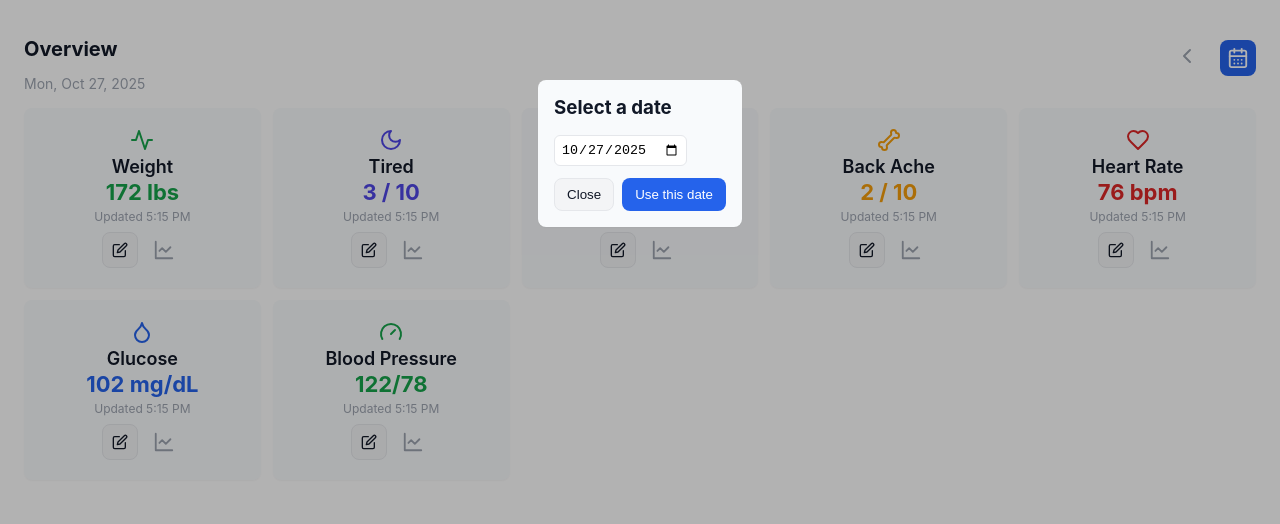
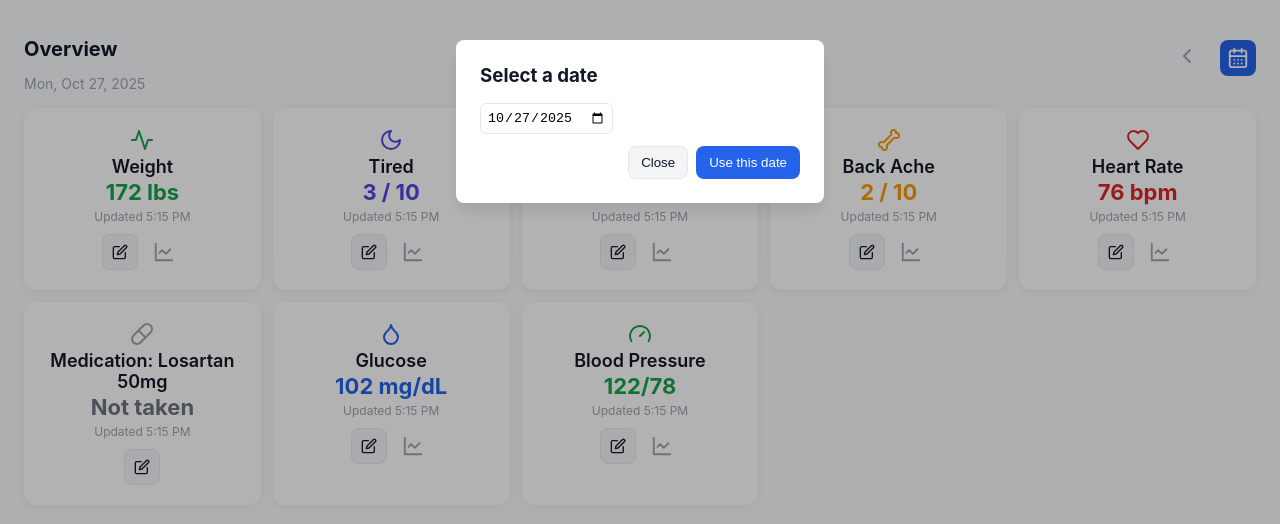
Before and after one commit to RSteeleLHCIO/DrGreg, a React (Vite) app: page / in a window 1280 px wide. Both pictures are taken after a click on the button 1238 px from the left and 57 px from the top of the page. Shown: the top 524 px of the page. Built offline with nearby package versions, Linux system fonts and the light colour scheme.

Commit message:
ui: formatting improvements

```diff
--- a/src/App.jsx
+++ b/src/App.jsx
@@ -1,7 +1,7 @@
 import React, { useMemo, useState, useEffect } from "react";
 import { Card, CardContent } from "./components/ui/card";
 import { Button } from "./components/ui/button";
-import { Activity, Heart, Droplet, Gauge, CalendarDays, ChevronLeft, ChevronRight, LineChart as LineChartIcon, Moon, Brain, Bone, Edit } from "lucide-react";
+import { Activity, Heart, Droplet, Gauge, CalendarDays, ChevronLeft, ChevronRight, LineChart as LineChartIcon, Moon, Brain, Bone, Edit, Pill } from "lucide-react";
 import {
     Dialog,
     DialogContent,
@@ -13,6 +13,7 @@ import { Input } from "./components/ui/input";
 import { Slider } from "./components/ui/slider";
 import { Label } from "./components/ui/label";
 import { Calendar } from "./components/ui/calendar";
+import { Switch } from "./components/ui/switch";
 import {
     LineChart,
     Line,
@@ -62,6 +63,8 @@ export default function App() {
                 headacheUpdatedAt: new Date().toISOString(),
                 backAche: 2,
                 backAcheUpdatedAt: new Date().toISOString(),
+                losartan: false,
+                losartanUpdatedAt: new Date().toISOString(),
             },
             // Example: a past day with different values (for demo)
             "2025-08-15": {
@@ -116,6 +119,7 @@ export default function App() {
     const [tired, setTired] = useState(dayValues.tired);
     const [headache, setHeadache] = useState(dayValues.headache);
     const [backAche, setBackAche] = useState(dayValues.backAche);
+    const [losartan, setLosartan] = useState(dayValues.losartan);
 
     // Sync local card values whenever the selected date changes
     useEffect(() => {
@@ -144,6 +148,7 @@ export default function App() {
         setTired(v.tired);
         setHeadache(v.headache);
         setBackAche(v.backAche);
+        setLosartan(v.losartan);
     }, [records, selectedKey]);
 
     // --- Dialog state ----------------------------------------------------------
@@ -430,6 +435,23 @@ export default function App() {
                     </CardContent>
                 </Card>
 
+                {/* Medication: Losartan */}
+                <Card>
+                    <CardContent>
+                        <div style={{ textAlign: "center" }}>
+                            <div className="icon-row">
+                                <Pill style={{ width: 24, height: 24, color: losartan ? "#16a34a" : "#9ca3af" }} />
+                            </div>
+                            <h2 className="card-title">Medication: Losartan 50mg</h2>
+                            <p className="card-data" style={{ color: losartan ? "#16a34a" : "#6b7280" }}>{losartan ? "Taken" : "Not taken"}</p>
+                            <p className="card-updated">Updated {fmtTime(dayValues.losartanUpdatedAt ? new Date(dayValues.losartanUpdatedAt) : null) ?? "—"}</p>
+                            <div style={{ display: "flex", gap: 8, justifyContent: "center", paddingTop: 8 }}>
+                                <Button variant="secondary" className="btn-icon" onClick={() => setOpen({ type: "losartan" })}><Edit style={{ width: 16, height: 16 }} /></Button>
+                            </div>
+                        </div>
+                    </CardContent>
+                </Card>
+
                 {/* Glucose */}
                 <Card>
                     <CardContent>
@@ -691,6 +713,25 @@ export default function App() {
                         </DialogFooter>
                     </DialogContent>
                 )}
+                {/* Losartan Dialog */}
+                {open?.type === "losartan" && (
+                    <DialogContent>
+                        <DialogHeader>
+                            <DialogTitle>Losartan 50mg</DialogTitle>
+                        </DialogHeader>
+                        <div style={{ paddingTop: 8 }}>
+                            <Label htmlFor="losartan">Did you take Losartan today?</Label>
+                            <div style={{ marginTop: 8 }}>
+                                <Switch checked={losartan ?? false} onCheckedChange={setLosartan} />
+                                <span style={{ marginLeft: 12 }}>{losartan ? "Yes" : "No"}</span>
+                            </div>
+                        </div>
+                        <DialogFooter>
+                            <Button variant="secondary" onClick={() => setOpen(null)}>Cancel</Button>
+                            <Button onClick={() => { upsertSelectedDay({ losartan, losartanUpdatedAt: new Date().toISOString() }); setOpen(null); }}>Save</Button>
+                        </DialogFooter>
+                    </DialogContent>
+                )}
             </Dialog>
         </div>
     );
--- a/src/components/ui/dialog.jsx
+++ b/src/components/ui/dialog.jsx
@@ -1,11 +1,12 @@
 import React from "react";
+import "../../ui.css";
 
 // Very small dialog shim. When `open` is falsy, render nothing.
 export function Dialog({ open, onOpenChange, children }) {
     if (!open) return null;
     // Clicking the overlay will close the dialog if `onOpenChange` provided.
     return (
-        <div className="dialog-overlay" style={{ position: "fixed", inset: 0, background: "rgba(0,0,0,0.3)", zIndex: 50 }} onClick={() => onOpenChange && onOpenChange(null)}>
+        <div className="dialog-overlay" onClick={() => onOpenChange && onOpenChange(null)}>
             {children}
         </div>
     );
@@ -14,8 +15,7 @@ export function Dialog({ open, onOpenChange, children }) {
 export function DialogContent({ children, className = "" }) {
     return (
         <div
-            className={`card ${className}`.trim()}
-            style={{ maxWidth: 720, margin: "40px auto", padding: 16, position: "relative" }}
+            className={`dialog-content ${className}`.trim()}
             onClick={(e) => e.stopPropagation()}
         >
             {children}
--- /dev/null
+++ b/src/components/ui/switch.jsx
@@ -0,0 +1,16 @@
+import React from "react";
+import "../../ui.css";
+
+export function Switch({ checked = false, onCheckedChange }) {
+    return (
+        <button
+            type="button"
+            role="switch"
+            aria-checked={checked}
+            className={`switch-root ${checked ? "checked" : ""}`}
+            onClick={() => onCheckedChange?.(!checked)}
+        >
+            <span className="switch-thumb" />
+        </button>
+    );
+}
--- a/src/ui.css
+++ b/src/ui.css
@@ -68,12 +68,26 @@ body {
     border-radius: 8px;
 }
 
-/* small helpers */
+/* Dialog styling */
 .dialog-overlay {
     display: flex;
     align-items: flex-start;
     justify-content: center;
     padding-top: 40px;
+    position: fixed;
+    inset: 0;
+    background: rgba(0, 0, 0, 0.3);
+    z-index: 50;
+}
+
+.dialog-content {
+    background: white;
+    border-radius: 8px;
+    box-shadow: 0 10px 15px -3px rgba(0, 0, 0, 0.1);
+    max-width: 50%;
+    min-width: 320px;
+    width: fit-content;
+    padding: 24px;
 }
 
 input[type="date"],
@@ -112,7 +126,40 @@ input[type="text"] {
 .card-updated {
     font-size: 12px;
     color: var(--muted);
-    margin: 0;
+    margin: 2px 0;
+}
+
+/* Switch component styles */
+.switch-root {
+    all: unset;
+    display: inline-flex;
+    align-items: center;
+    width: 42px;
+    height: 25px;
+    background-color: rgba(0, 0, 0, 0.1);
+    border-radius: 9999px;
+    position: relative;
+    cursor: pointer;
+    transition: background-color 0.15s ease-in-out;
+}
+
+.switch-root.checked {
+    background-color: var(--accent);
+}
+
+.switch-thumb {
+    display: block;
+    width: 21px;
+    height: 21px;
+    background-color: white;
+    border-radius: 9999px;
+    box-shadow: 0 1px 2px rgba(0, 0, 0, 0.1);
+    transition: transform 0.15s ease-in-out;
+    transform: translateX(2px);
+}
+
+.switch-root.checked .switch-thumb {
+    transform: translateX(19px);
 }
 
 .card .icon-row {
```
